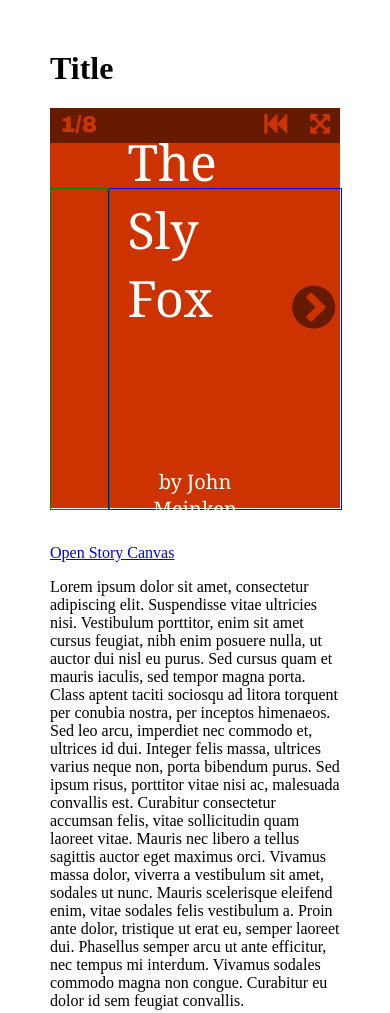
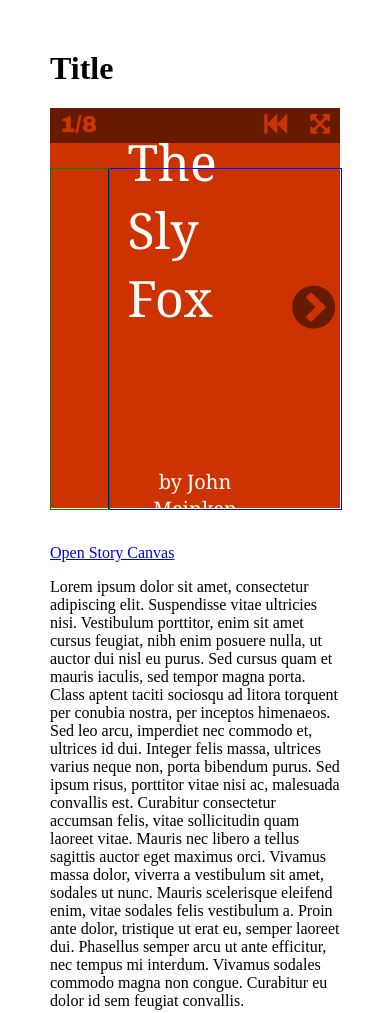
Before and after one commit to jmeinken/story-canvas, a plain HTML site: page src/index.html in a window 390 px wide. Shown: the top 1013 px of the page. Drawn offline with nearby package versions, Linux system fonts and the light colour scheme.

Commit message:
test mobile events

```diff
--- a/src/story_canvas.css
+++ b/src/story_canvas.css
@@ -66,7 +66,7 @@ body {
     font-size: 23px;
     line-height: 33px;
     color: #cc3300;
-    z-index: 1002;
+    z-index: 2000;
     position: absolute;
 }
 .sc-toolbar a {
@@ -82,7 +82,7 @@ body {
     right: 5px;
     transform: translate(0, -50%);
     font-size: 50px;
-    z-index: 1002;
+    z-index: 2000;
 }
 .sc-left-nav {
     position: absolute;
@@ -92,7 +92,7 @@ body {
     left: 5px;
     transform: translate(0, -50%);
     font-size: 50px;
-    z-index: 1002;
+    z-index: 2000;
 }
 
 
@@ -110,27 +110,30 @@ body {
 
 .sc-swipe-zone {
     position: absolute;
-    top: 20%;
+    top: 15%;
     left: 0;
     border: black 1px solid;
     width: 100%;
-    height: 80%;
+    height: 85%;
+    z-index: 2000;
 }
 .sc-tap-forward-zone {
     position: absolute;
-    top: 20%;
+    top: 15%;
     left: 20%;
     border: blue 1px solid;
     width: 80%;
-    height: 80%;
+    height: 85%;
+    z-index: 2000;
 }
 .sc-tap-backward-zone {
     position: absolute;
-    top: 20%;
+    top: 15%;
     left: 0;
     border: green 1px solid;
     width: 20%;
-    height: 80%;
+    height: 85%;
+    z-index: 2000;
 }
 
 .sc-toolbar-right {
--- a/src/story_canvas.js
+++ b/src/story_canvas.js
@@ -176,22 +176,26 @@ function makeCanvas(storyData, storyName, type) {
         $('.story-canvas').stop().css({top : '34px'});
     });
 
-    $(parentDiv+' .story-canvas').on('swipeleft',function() {
+    $(parentDiv+' .sc-swipe-zone').on('swipeleft',function() {
         var lastImg = slides.length - 1;
         var lastText = slides[lastImg].text.length - 1
         if (imgPosition != lastImg || textPosition != lastText) {
             moveForward(slides);
         }
     });
-    $(parentDiv+' .story-canvas').on('tap',function() {
+    $(parentDiv+' .sc-swipe-zone').on('swiperight',function() {
+        if (imgPosition != 0 || textPosition != 0) {
+            moveBackward(slides);
+        }
+    });
+    $(parentDiv+' .sc-tap-forward-zone').on('tap',function() {
         var lastImg = slides.length - 1;
         var lastText = slides[lastImg].text.length - 1
         if (imgPosition != lastImg || textPosition != lastText) {
             moveForward(slides);
         }
     });
-
-    $(parentDiv+' .story-canvas').on('swiperight',function() {
+    $(parentDiv+' .sc-tap-backward-zone').on('tap',function() {
         if (imgPosition != 0 || textPosition != 0) {
             moveBackward(slides);
         }
```
